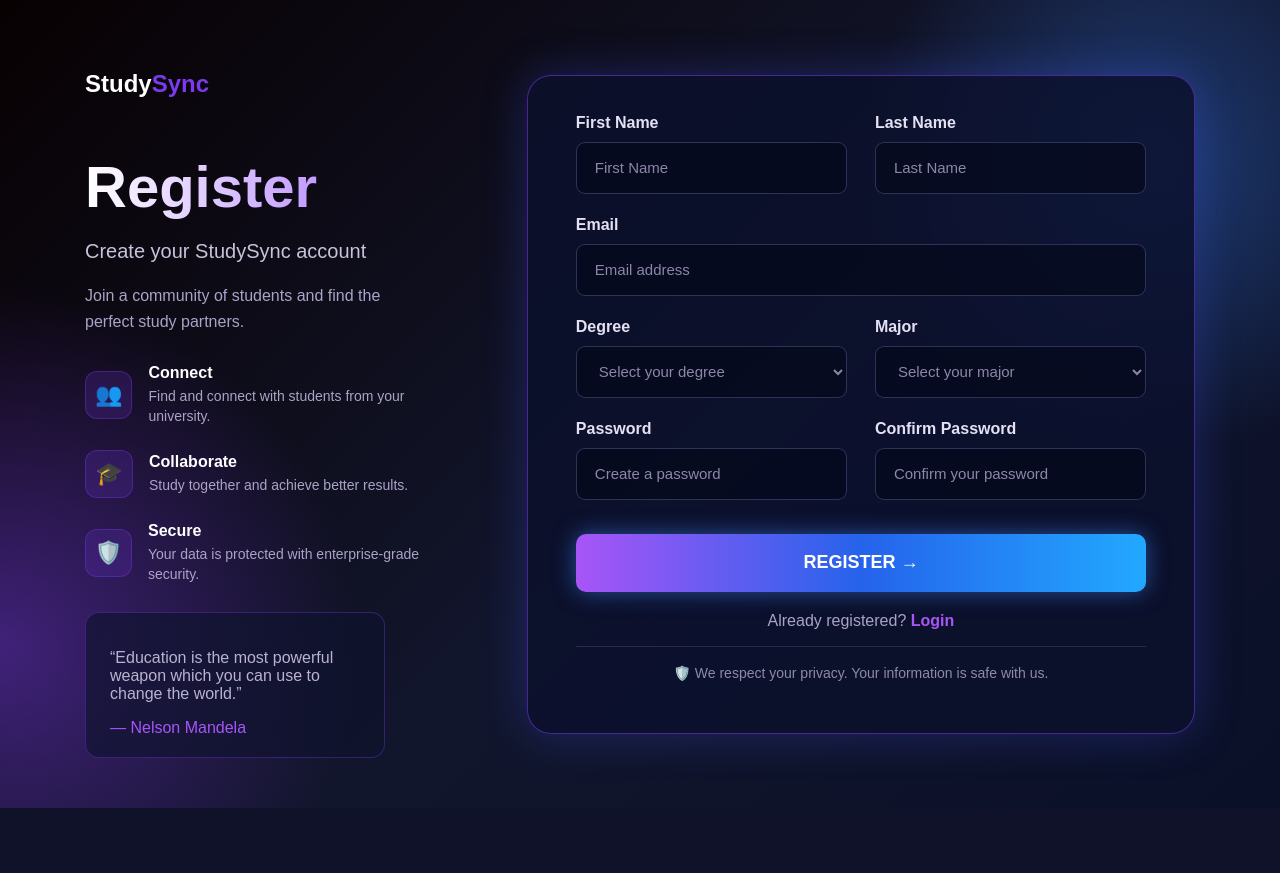
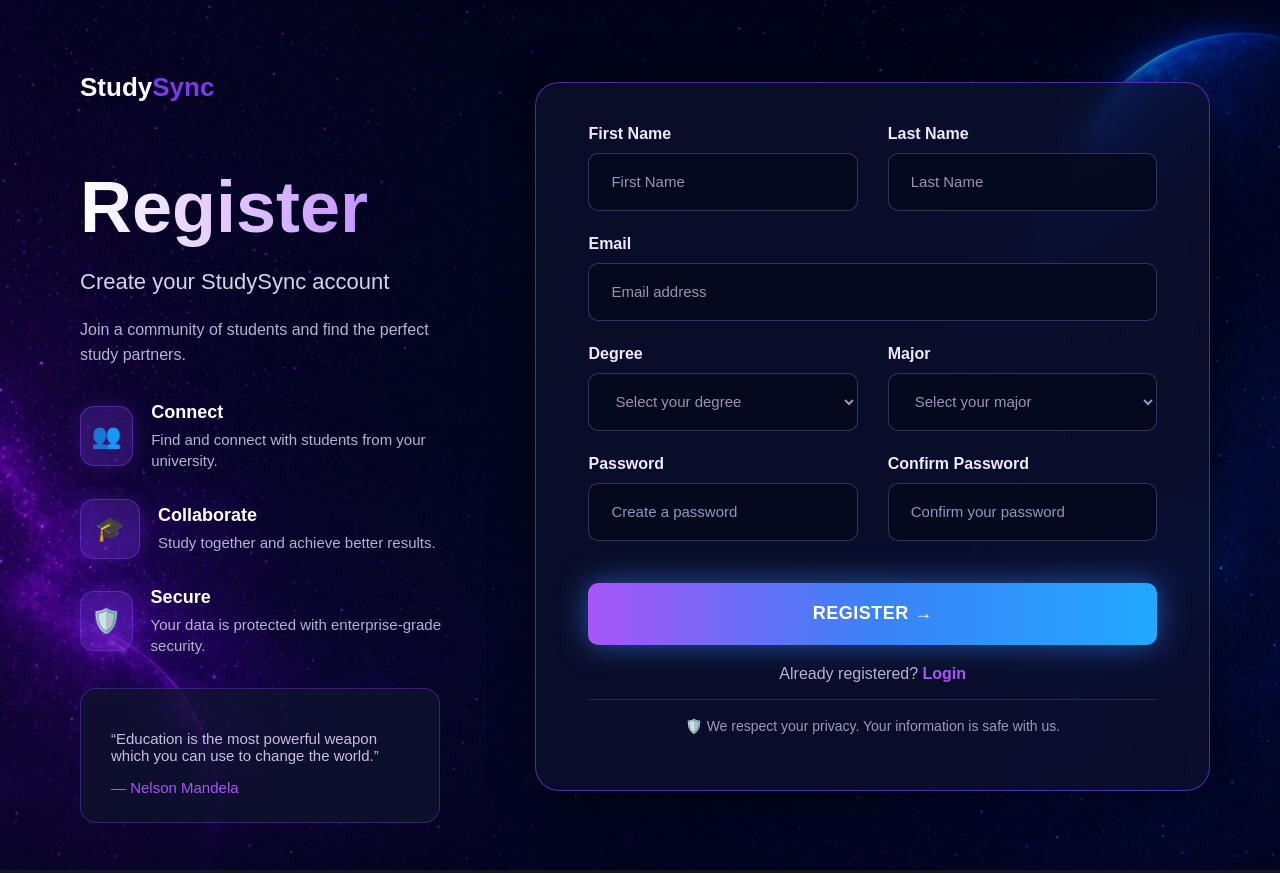
Before and after one commit to OCEsLastHope/cits3403, a Flask app: page /register in a window 1280 px wide. Before the commit the page ends 808 px from the top, so only its background shows below. Run offline with Flask 3, Linux system fonts and the light colour scheme.

Commit message:
added a background and fixed broken log in link

```diff
--- a/static/styles.css
+++ b/static/styles.css
@@ -624,17 +624,18 @@ body {
     }
 }
 
-/* =========================
+
+
+   /*
    REGISTER PAGE
-   ========================= */
+   */
 
 .register-page {
     min-height: 100vh;
     margin: 0;
     background:
-        radial-gradient(circle at 90% 20%, rgba(56, 130, 246, 0.35), transparent 22%),
-        radial-gradient(circle at 0% 80%, rgba(126, 58, 237, 0.45), transparent 25%),
-        linear-gradient(135deg, #080102, #12162d 55%, #0a1028);
+        linear-gradient(rgba(5, 8, 25, 0.25), rgba(5, 8, 25, 0.35)),
+        url("../static/registerbg.png") center/cover no-repeat;
     color: white;
     font-family: Arial, sans-serif;
 }
@@ -644,13 +645,17 @@ body {
     display: grid;
     grid-template-columns: 0.8fr 1.4fr;
     align-items: center;
-    gap: 60px;
-    padding: 50px 85px;
+    gap: 80px;
+    padding: 50px 70px;
+}
+
+.register-left {
+    padding-left: 10px;
 }
 
 .register-left h2 {
-    font-size: 24px;
-    margin-bottom: 55px;
+    font-size: 26px;
+    margin-bottom: 65px;
 }
 
 .register-left h2 span {
@@ -658,64 +663,68 @@ body {
 }
 
 .register-left h1 {
-    font-size: 58px;
-    margin: 0 0 10px;
-    background: linear-gradient(90deg, #ffffff, #9b5cff);
+    font-size: 72px;
+    line-height: 1.1;
+    margin: 0 0 12px;
+    background: linear-gradient(90deg, #ffffff, #b274ff);
     -webkit-background-clip: text;
     color: transparent;
 }
 
 .register-subtitle {
-    font-size: 20px;
-    color: #c8c2dc;
+    font-size: 22px;
+    color: #d8d2ee;
 }
 
 .register-description {
-    max-width: 310px;
-    color: #aaa3c7;
+    max-width: 380px;
+    font-size: 16px;
+    color: #b8b1d2;
     line-height: 1.6;
-    margin-bottom: 30px;
+    margin-bottom: 34px;
 }
 
 .register-feature {
     display: flex;
-    gap: 16px;
+    gap: 18px;
     align-items: center;
-    margin-bottom: 24px;
+    margin-bottom: 28px;
 }
 
 .feature-icon {
-    width: 48px;
-    height: 48px;
-    border-radius: 12px;
-    background: rgba(124, 58, 237, 0.18);
-    border: 1px solid rgba(124, 58, 237, 0.35);
+    width: 60px;
+    height: 60px;
+    border-radius: 14px;
+    background: rgba(124, 58, 237, 0.28);
+    border: 1px solid rgba(124, 58, 237, 0.5);
     display: flex;
     align-items: center;
     justify-content: center;
-    font-size: 22px;
+    font-size: 24px;
+    box-shadow: 0 0 20px rgba(124, 58, 237, 0.25);
 }
 
 .register-feature h3 {
-    margin: 0 0 5px;
-    font-size: 16px;
+    margin: 0 0 6px;
+    font-size: 18px;
 }
 
 .register-feature p {
     margin: 0;
-    color: #aaa3c7;
-    font-size: 14px;
+    color: #b8b1d2;
+    font-size: 15px;
     line-height: 1.4;
 }
 
 .quote-card {
-    margin-top: 28px;
-    max-width: 300px;
-    padding: 20px 24px;
-    border-radius: 14px;
-    background: rgba(15, 19, 45, 0.65);
-    border: 1px solid rgba(124, 58, 237, 0.35);
-    color: #b9b2d0;
+    margin-top: 32px;
+    max-width: 360px;
+    padding: 26px 30px;
+    border-radius: 16px;
+    background: rgba(15, 19, 45, 0.75);
+    border: 1px solid rgba(124, 58, 237, 0.4);
+    color: #c7c0dd;
+    font-size: 15px;
 }
 
 .quote-card span {
@@ -723,11 +732,14 @@ body {
 }
 
 .register-card {
-    padding: 38px 48px;
+    max-width: 920px;
+    width: 100%;
+    padding: 42px 52px;
     border-radius: 24px;
-    background: rgba(12, 17, 45, 0.82);
-    border: 1.5px solid rgba(124, 58, 237, 0.55);
-    box-shadow: 0 0 45px rgba(70, 90, 255, 0.28);
+    background: rgba(12, 17, 45, 0.75);
+    backdrop-filter: blur(6px);
+    border: 1.5px solid rgba(124, 58, 237, 0.65);
+    box-shadow: 0 0 40px rgba(0, 0, 0, 0.6);
 }
 
 .register-form {
@@ -737,68 +749,70 @@ body {
 .form-row {
     display: grid;
     grid-template-columns: 1fr 1fr;
-    gap: 28px;
+    gap: 30px;
 }
 
 .form-group {
     display: flex;
     flex-direction: column;
-    margin-bottom: 22px;
+    margin-bottom: 24px;
 }
 
 .form-group label {
     font-weight: bold;
     margin-bottom: 10px;
-    color: #e5e1f5;
+    color: #eeeaff;
 }
 
 .form-group input,
 .form-group select {
-    height: 52px;
-    padding: 0 18px;
-    border-radius: 9px;
-    border: 1px solid rgba(130, 120, 190, 0.35);
-    background: rgba(5, 9, 28, 0.7);
+    height: 58px;
+    padding: 0 22px;
+    border-radius: 10px;
+    border: 1.5px solid rgba(130, 120, 190, 0.38);
+    background: rgba(5, 9, 28, 0.78);
     color: white;
     font-size: 15px;
     outline: none;
 }
 
 .form-group input::placeholder {
-    color: #8d86a8;
+    color: #9a93b8;
 }
 
 .form-group select {
-    color: #8d86a8;
+    color: #9a93b8;
 }
 
 .form-group input:focus,
 .form-group select:focus {
-    border-color: #8b5cf6;
-    box-shadow: 0 0 12px rgba(139, 92, 246, 0.35);
+    border-color: #a855f7;
+    box-shadow: 0 0 15px rgba(168, 85, 247, 0.4);
 }
 
 .register-btn {
     width: 100%;
-    height: 58px;
-    margin-top: 12px;
+    height: 62px;
+    margin-top: 18px;
     border: none;
     border-radius: 10px;
-    background: linear-gradient(90deg, #a855f7, #2563eb, #22a8ff);
+    background: linear-gradient(90deg, #a855f7, #3b82f6, #22a8ff);
     color: white;
     font-size: 18px;
     font-weight: bold;
+    letter-spacing: 0.5px;
     cursor: pointer;
-    box-shadow: 0 0 22px rgba(59, 130, 246, 0.55);
+    box-shadow: 0 0 30px rgba(59, 130, 246, 0.6);
+    transition: 0.2s ease;
 }
 
 .register-btn:hover {
-    transform: translateY(-1px);
+    transform: translateY(-2px) scale(1.01);
 }
 
 .login-link {
     text-align: center;
-    color: #aaa3c7;
+    color: #b8b1d2;
     margin-top: 20px;
 }
 
@@ -812,6 +826,6 @@ body {
     border-top: 1px solid rgba(130, 120, 190, 0.25);
     padding-top: 18px;
     text-align: center;
-    color: #8f89aa;
+    color: #9f98bb;
     font-size: 14px;
 }
```
Also changed, not shown: static/registerbg.png (added).
